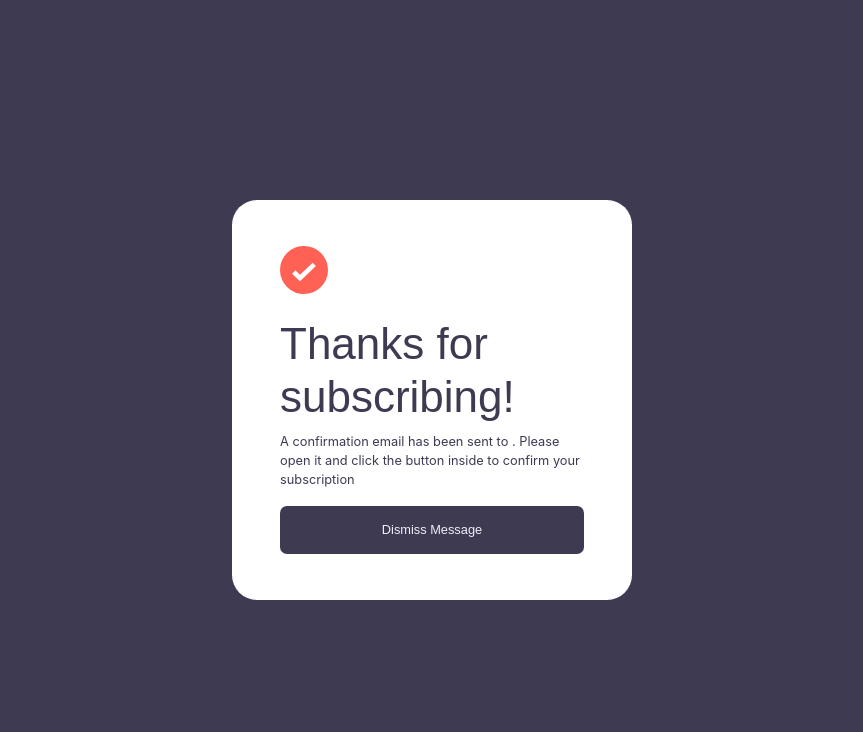
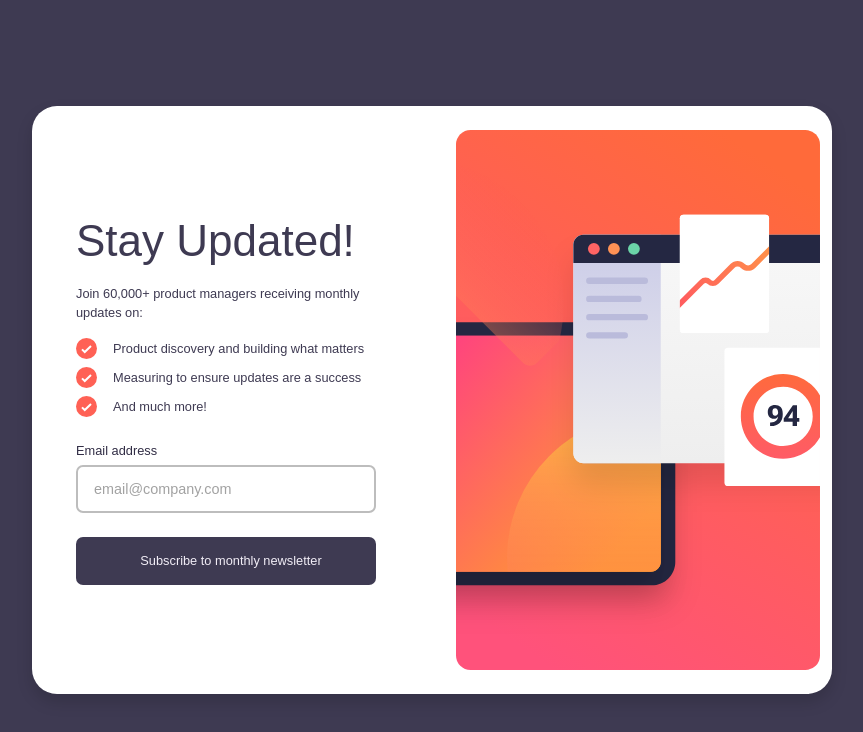
Before and after one commit to jonahp001/frontend-mentor, a React (Create React App) app in the folder project-1-newsletter-sign-up-with-success-message-main/project-1-frontend-mentor/: page / in a window 1280 px wide. Shown: the top 732 px of the page, without its empty margins (208-1071 px from the left). Built offline with nearby package versions, Linux system fonts and the light colour scheme; a web font is replaced by a local one.

Commit message:
finished!

```diff
--- a/project-1-newsletter-sign-up-with-success-message-main/project-1-frontend-mentor/src/App.css
+++ b/project-1-newsletter-sign-up-with-success-message-main/project-1-frontend-mentor/src/App.css
@@ -128,7 +128,8 @@ input::placeholder {
   cursor: pointer;
 }
 
-#submit:active {
+#submit:active,
+#success-div button:active {
   background-color: #ff6a3b;
   box-shadow: 0 15px 25px #ffb7af;
 }
@@ -141,8 +142,7 @@ input::placeholder {
   }
 
   .text-start {
-    max-width: 304px;
-    margin: 0 auto 15rem;
+    margin: 0 0 20rem;
   }
 
   .success {
@@ -150,7 +150,7 @@ input::placeholder {
   }
 
   .success button {
-    max-width: 304px;
+    max-width: 100%;
   }
 
   .success svg {
--- a/project-1-newsletter-sign-up-with-success-message-main/project-1-frontend-mentor/src/App.js
+++ b/project-1-newsletter-sign-up-with-success-message-main/project-1-frontend-mentor/src/App.js
@@ -2,18 +2,26 @@ import './App.css';
 import desktopImage from './illustration-sign-up-desktop.svg';
 import Subscribe from './Elements/Subscribe';
 import Success from './Elements/Success';
-import { useState } from 'react';
+import { useState, useEffect } from 'react';
 
 function App() {
   const [currentEmailAddress, setCurrentEmailAddress] = useState();
   const [currentSuccessState, setCurrentSuccessState] = useState();
+  const [divClassHidden, setDivClassHidden] = useState('');
 
-  console.log(currentEmailAddress, currentSuccessState);
+  console.log(currentSuccessState, divClassHidden);
+
+  useEffect(() => {
+    if (currentSuccessState === true) {
+      setDivClassHidden('hidden');
+    }
+  }, [currentSuccessState]);
+
   return (
     <div className="App-bg d-flex justify-content-center align-items-center">
       <div
         id="mainDiv"
-        className="h-100 subscribe-window container-md d-flex flex-row px-0 shadow hidden">
+        className={`h-100 subscribe-window container-md d-flex flex-row px-0 shadow ${divClassHidden}`}>
         <div className="row">
           <Subscribe
             setCurrentEmailAddress={setCurrentEmailAddress}
@@ -27,7 +35,11 @@ function App() {
           />
         </div>
       </div>
-      <Success email={currentEmailAddress} success={currentSuccessState} />
+      <Success
+        email={currentEmailAddress}
+        success={currentSuccessState}
+        setDivClassHidden={setDivClassHidden}
+      />
     </div>
   );
 }
--- a/project-1-newsletter-sign-up-with-success-message-main/project-1-frontend-mentor/src/Elements/Submit.js
+++ b/project-1-newsletter-sign-up-with-success-message-main/project-1-frontend-mentor/src/Elements/Submit.js
@@ -4,8 +4,6 @@ export default function Submit({ emailAddress, setSuccessful }) {
   const [emailStyle, setEmailStyle] = useState('correct-email');
   const [emailInput, setEmailInput] = useState('');
   const [error, setError] = useState(false);
-
-  // console.log(emailAddress, emailAddress(emailInput), emailInput);
 
   function handleSubmit(e) {
     e.preventDefault();
@@ -47,18 +45,9 @@ export default function Submit({ emailAddress, setSuccessful }) {
     }
   }
 
-  // function callBack() {
-  //   return emailAddress(emailInput);
-  // }
-
   useEffect(() => {
     emailAddress(emailInput);
-  }, [emailAddress, emailInput]);
-
-  // function submitAndRetain(e) {
-  //   callBack();
-  //   handleSubmit(e);
-  // }
+  }, [emailAddress, emailInput, setSuccessful]);
 
   function handleChange(e) {
     e.preventDefault();
--- a/project-1-newsletter-sign-up-with-success-message-main/project-1-frontend-mentor/src/Elements/Subscribe.js
+++ b/project-1-newsletter-sign-up-with-success-message-main/project-1-frontend-mentor/src/Elements/Subscribe.js
@@ -8,15 +8,11 @@ export default function Subscribe({
   const [successful, setSuccessful] = useState(false);
   const [emailAd, setEmailAd] = useState();
 
-  // console.log(emailAd)
-
   useEffect(() => {
     setCurrentEmailAddress(emailAd);
     setCurrentSuccessState(successful);
-    // console.log(setCurrentEmailAddress.textContent)
+    setSuccessful(false);
   }, [setCurrentEmailAddress, setCurrentSuccessState, emailAd, successful]);
-
-  console.log(successful);
 
   return (
     <div className="order-2 order-sm-1 subscribe col-12 col-sm-6 my-auto">
--- a/project-1-newsletter-sign-up-with-success-message-main/project-1-frontend-mentor/src/Elements/Success.js
+++ b/project-1-newsletter-sign-up-with-success-message-main/project-1-frontend-mentor/src/Elements/Success.js
@@ -1,15 +1,30 @@
-export default function Success({ email, success }) {
-  console.log(email, success);
+import { useEffect, useState } from 'react';
+
+export default function Success({ email, success, setDivClassHidden }) {
+  const [classHidden, setClassHidden] = useState('hidden');
+
+  useEffect(() => {
+    if (success === true) {
+      setClassHidden('');
+    }
+  }, [success]);
+
+  function handleClick() {
+    setClassHidden('hidden');
+    setDivClassHidden('');
+    document.querySelector('#email-form').reset();
+  }
+
   return (
     <div
       id="success-div"
-      className="success p-5 d-flex flex-column justify-content-center">
+      className={`success p-4 p-sm-5 d-flex flex-column shadow justify-content-center ${classHidden}`}>
       <div className="text-start">
         <svg
           className="mb-4"
           xmlns="http://www.w3.org/2000/svg"
-          // width="100%"
-          // height="auto"
+          width="100%"
+          height="100%"
           viewBox="0 0 21 21">
           <g fill="none">
             <circle cx="10.5" cy="10.5" r="10.5" fill="#FF6155" />
@@ -23,7 +38,9 @@ export default function Success({ email, success }) {
         </p>
       </div>
       <div>
-        <button type="button">Dismiss Message</button>
+        <button onClick={handleClick} type="button">
+          Dismiss Message
+        </button>
       </div>
     </div>
   );
```
